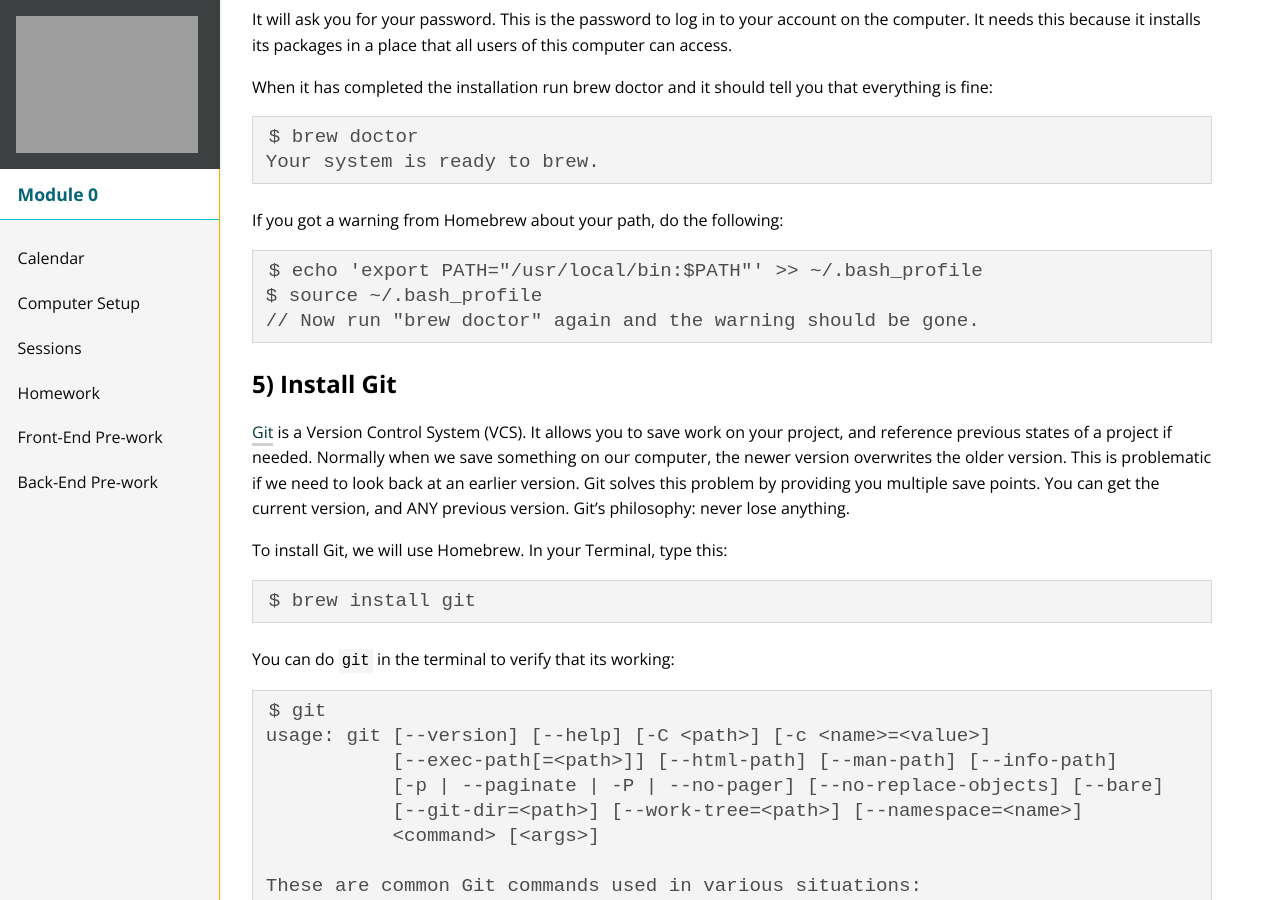
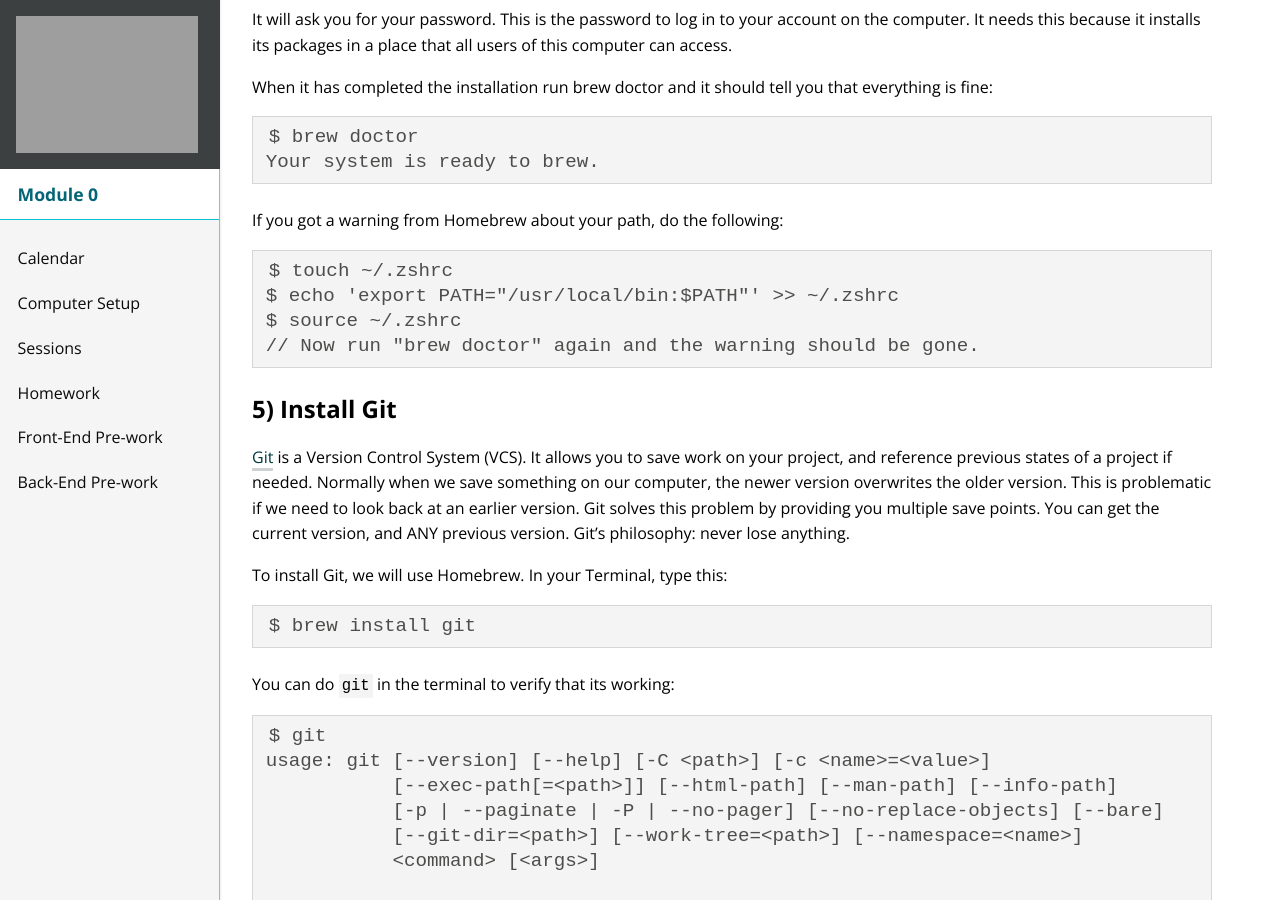
Before and after one commit to turingschool/mod-0-curriculum, a Jekyll site: the page built from setup-instructions.md, in a window 1280 px wide and 900 px high, scrolled down 3035 px. Built offline with Jekyll 4.4.1, drawn with Linux system fonts in a browser that asks for light colours; nearby versions of some CDN libraries.

Commit message:
Update computer setup to use zsh instead of bash

````diff
--- a/setup-instructions.md
+++ b/setup-instructions.md
@@ -116,8 +116,9 @@
 If you got a warning from Homebrew about your path, do the following:
 
 ```
-$ echo 'export PATH="/usr/local/bin:$PATH"' >> ~/.bash_profile
-$ source ~/.bash_profile
+$ touch ~/.zshrc
+$ echo 'export PATH="/usr/local/bin:$PATH"' >> ~/.zshrc
+$ source ~/.zshrc
 // Now run "brew doctor" again and the warning should be gone.
 ```
 
````
